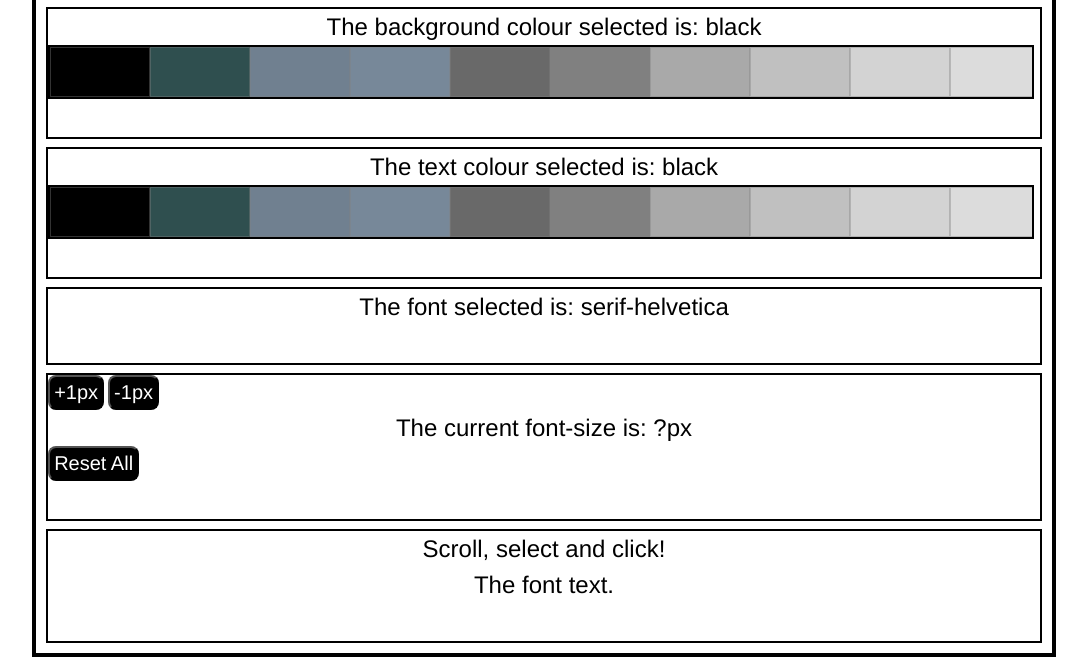
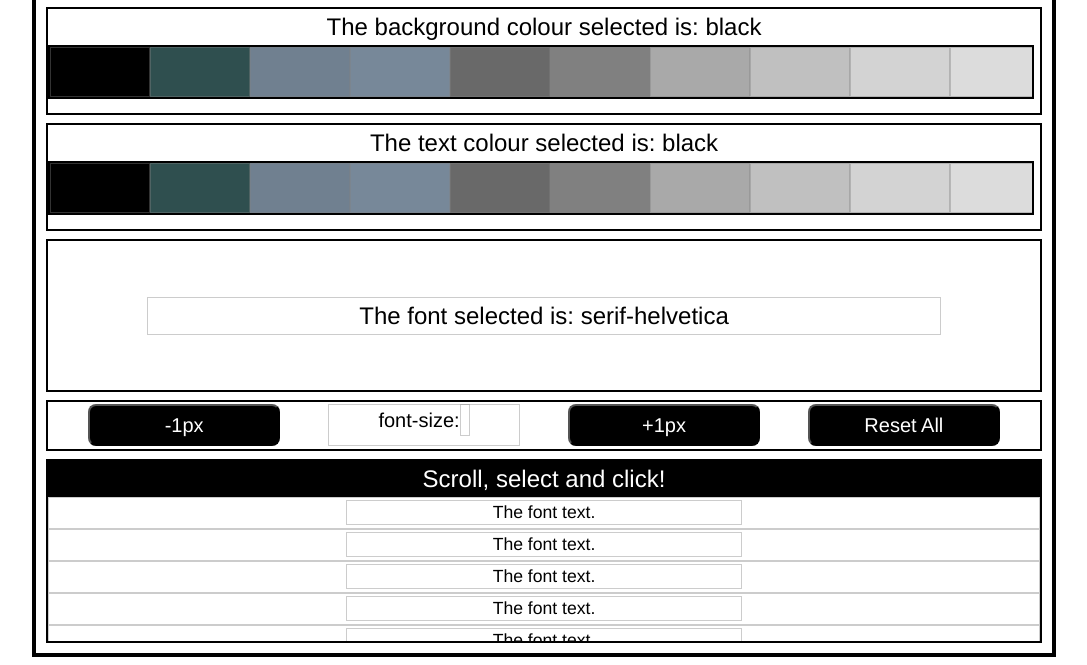
Before and after one commit to StewartMacLeman/Font-Selection-Tool, a plain HTML site: page index.html in a window 1280 px wide. Shown: the part 135-800 px from the top of the page, without its empty margins (96-1183 px from the left). Drawn offline with Linux system fonts and the light colour scheme.

Commit message:
Additional styling.

```diff
--- a/index.html
+++ b/index.html
@@ -37,15 +37,36 @@
       </div>
       <!-- //////////////////////////////////////////////////// -->
       <div class="buttonsContainer">
+        <button type="button">-1px</button>
+        <span>font-size: <span></span></span>
         <button type="button">+1px</button>
-        <button type="button">-1px</button>
-        <p>The current font-size is: ?px</p>
         <button type="button">Reset All</button>
       </div>
       <!-- /////////////////////////////////////////////////// -->
       <div class="fontScrollCont">
-        <p>Scroll, select and click!</p>
-        <div class="fontScrollItem">
+        <p class="guideMessage">Scroll, select and click!</p>
+        <div class="fontScrollItemDiv">
+          <p class="fontItemText">The font text.</p>
+        </div>
+        <div class="fontScrollItemDiv">
+          <p class="fontItemText">The font text.</p>
+        </div>
+        <div class="fontScrollItemDiv">
+          <p class="fontItemText">The font text.</p>
+        </div>
+        <div class="fontScrollItemDiv">
+          <p class="fontItemText">The font text.</p>
+        </div>
+        <div class="fontScrollItemDiv">
+          <p class="fontItemText">The font text.</p>
+        </div>
+        <div class="fontScrollItemDiv">
+          <p class="fontItemText">The font text.</p>
+        </div>
+        <div class="fontScrollItemDiv">
+          <p class="fontItemText">The font text.</p>
+        </div>
+        <div class="fontScrollItemDiv">
           <p class="fontItemText">The font text.</p>
         </div>
       </div>
--- a/styles.css
+++ b/styles.css
@@ -23,8 +23,9 @@ h1 { font-size: 3rem; }
 h2 { font-size: 2rem; }
 p { font-size: 1.5rem; }
 button { font-size: 1.25rem; }
+span { font-size: 1.25rem; }
 
-h1, h2, p, button {
+h1, h2, p, button, span {
   font-family: helvetica, tahoma, serif;
   text-align: center;
   margin: 0 auto;
@@ -57,7 +58,8 @@ h1, h2, p, button {
    padding: 1%;
    /* padding: .5rem; */
    display: grid;
-   grid-template-rows: auto auto auto auto auto;
+   grid-template-rows: 17% 17% 24% 8% 29%;
+   /* grid-template-rows: auto auto auto auto auto; */
    grid-row-gap: .5rem;
  }
  /* The colour selection containers. -------------------- */
@@ -85,21 +87,55 @@ h1, h2, p, button {
 }
 /* The sample text container. --------------------------- */
 .textContainer {
+  display: flex;
+  justify-content: center;
+  align-items: center;
   border: .15rem solid black;
+}
+.textContainer p {
+  width: 80%;
+  border: .1rem solid var(--greyBorder);
 }
 /* The buttons container. ------------------------------- */
 .buttonsContainer {
+  display: flex;
+  justify-content: space-around;
   border: .15rem solid black;
+  padding: .15rem 1rem;
+}
+.buttonsContainer * {
+  width: 20%;
+}
+.buttonsContainer span {
+  border: .1rem solid var(--greyBorder);
 }
 /* The fonts scroll container. -------------------------- */
 .fontScrollCont {
   border: .15rem solid black;
+  overflow-y: scroll;
 }
-.fontScrollItem {
-
+.guideMessage {
+  color: white;
+  background-color: black;
+}
+.fontScrollItemDiv {
+  width: 100%;
+  height: 2rem;
+  border: .1rem solid var(--greyBorder);
+  display: flex;
+  justify-content: center;
+  align-items: center;
+}
+.fontScrollItemDiv:hover {
+  cursor: pointer;
 }
 .fontItemText {
-
+  min-width: 40%;
+  height: 1.6rem;
+  font-size: 1.1rem;
+  padding: .1rem;
+  border: .1rem solid var(--greyBorder);
+  background-color: white;
 }
  /* Body and Font size queries.-------------------------- */
  @media screen and (max-width: 850px){
```
